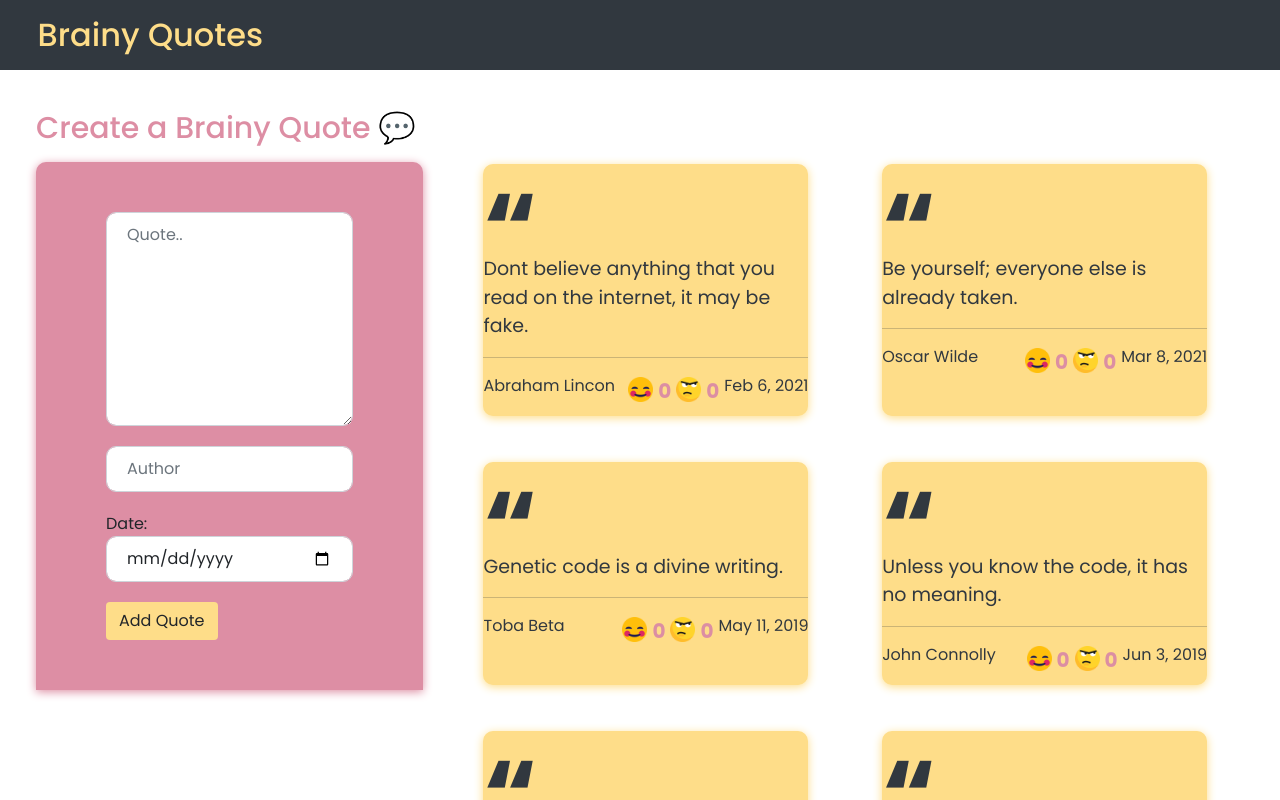
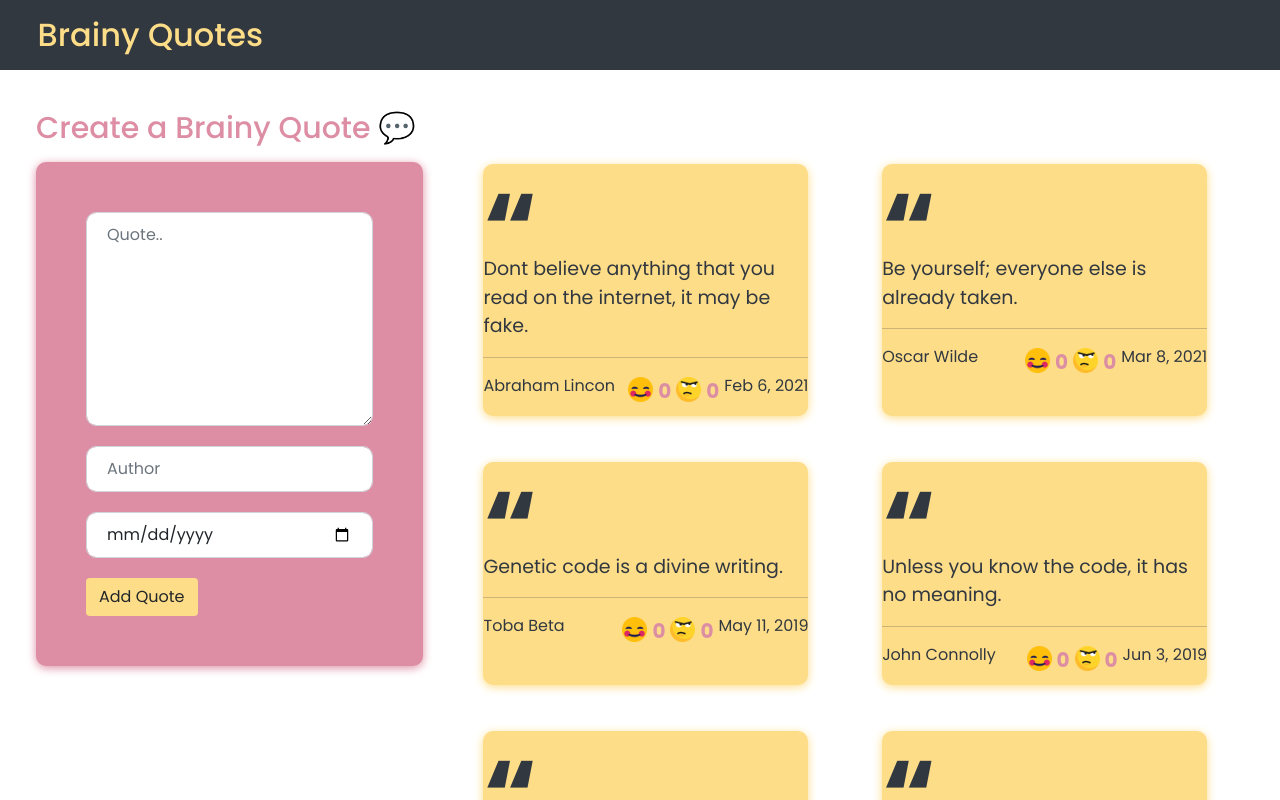
Before and after one commit to NgatiaJeffers/Brainy-Quotes, an Angular app: page / in a window 1280 px wide. Shown: the top 800 px of the page. Built offline with nearby package versions, Linux system fonts and the light colour scheme.

Commit message:
Form styling fixed

```diff
--- a/src/app/quote-form/quote-form.component.css
+++ b/src/app/quote-form/quote-form.component.css
@@ -10,11 +10,10 @@
 
 .submit-form form {
     background-color: #dd8ea4;
-    max-width: 600px;
+    max-width: 500px;
     margin-top: 1em;
-    padding: 50px 70px;
-    border-top-left-radius: 10px;
-    border-top-right-radius: 10px;
+    padding: 50px 50px;
+    border-radius: 10px;
     box-shadow: 0px 2px 10px rgb(221,142,163);
 }
 
--- a/src/app/quote-form/quote-form.component.html
+++ b/src/app/quote-form/quote-form.component.html
@@ -3,8 +3,8 @@
     <form (submit)="addAnotherQuote()">
         <div class="form-group">
             <textarea id="message"  rows="8" placeholder="Quote.." class="form-control item"
-            [(ngModel)]="newQuote.text" name="message" #message='ngModel' required></textarea>
-            <div [hidden]="message.valid || message.pristine" class="alert alert-danger ">
+            [(ngModel)]="newQuote.text" name="text" #text='ngModel' required></textarea>
+            <div [hidden]="text.valid || text.pristine" class="alert alert-danger ">
                 <p>The quote is required</p>
             </div>
         </div>
@@ -18,7 +18,6 @@
         </div>
 
         <div class="form-group">
-            <label for="date">Date:</label>
             <input type='date' id="date" class="form-control item" [(ngModel)]="newQuote.date" name="date"
                 #date='ngModel'
                 required>
```
